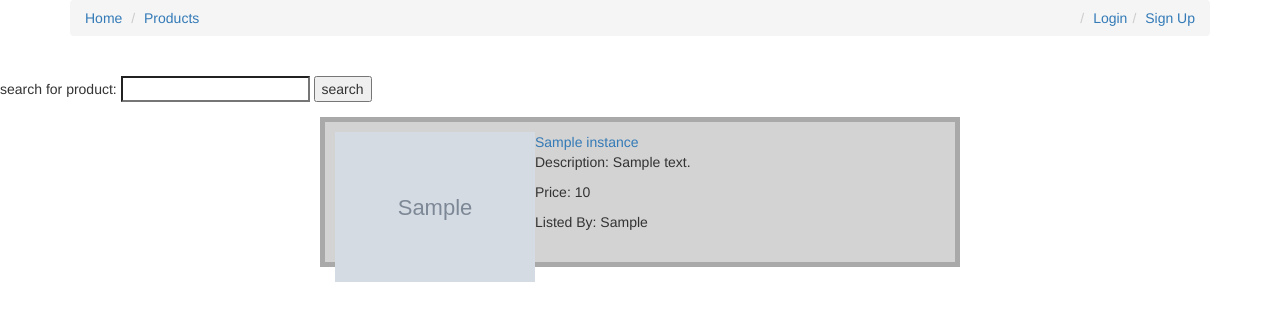
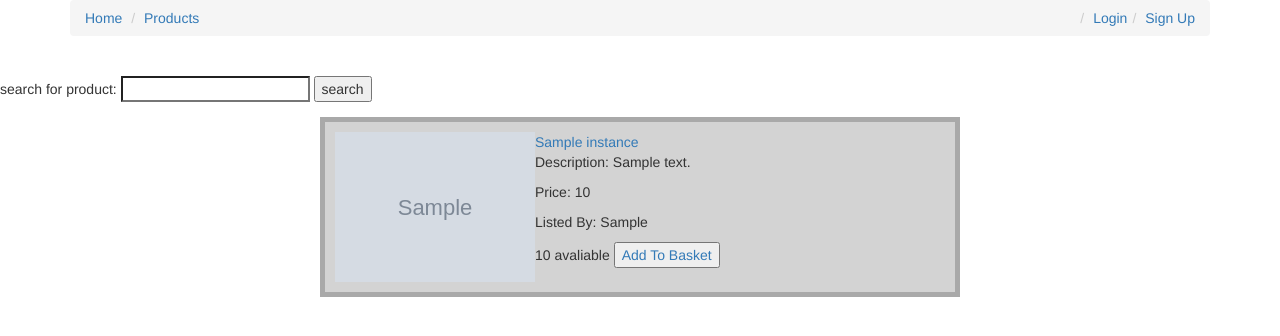
Before and after one commit to kieyard/django_marketplace, a Django app: template django_marketplace/products/templates/products/product_list.html in a window 1280 px wide. Shown: the top 336 px of the page. Run offline with Django 3.2, Linux system fonts and the light colour scheme; the template is opened without the code that fills it: most values are stand-ins (such as "Sample title", 1, 10 or a date in 2020); grey boxes marked "Sample" are stand-in pictures; some libraries are stand-ins or nearby versions.

Commit message:
improve basket
added quick add to basket links on products list
changed form to model form to prevent a negative quantities being entered
start quantity input at 1 instead of null

```diff
--- a/django_marketplace/products/templates/products/product_list.html
+++ b/django_marketplace/products/templates/products/product_list.html
@@ -20,6 +20,7 @@
 <p> Description: {{ instance.description }} </p>
 <p> Price: {{ instance.price }} </p>
 <p> Listed By: {{ instance.listedBy }}</p>
+<p>{{ instance.quantity }} avaliable <a href="{% url 'products:add_to_basket' instance.item_id 1 %}"><button>Add To Basket</button></a></p>
 </div>
 
 {% endfor %}
--- a/django_marketplace/products/views.py
+++ b/django_marketplace/products/views.py
@@ -70,7 +70,7 @@ def create_product_view(request, *args, **kwargs):
 def product_detail_view(request, item_id, *args, **kwargs):
 	obj = get_object_or_404(Product, item_id = item_id)
 	isMyProduct = str(obj.listedBy) == str(request.user)
-	form = AddToBasketForm()
+	form = AddToBasketForm(initial={'quantity': 1,})
 	if request.method == 'POST':
 		form = AddToBasketForm(request.POST, request.FILES)
 		if form.is_valid():
@@ -84,7 +84,7 @@ def product_detail_view(request, item_id, *args, **kwargs):
 	return render(request, 'products/product_detail.html', context)
 
 
-def add_to_basket(request, item_id, quantity):
+def add_to_basket(request, item_id, quantity=1):
 	my_basket, created = Basket.objects.get_or_create(user=request.user)
 	obj = get_object_or_404(Product, item_id = item_id)
 	entry = AddToBasket.objects.create(user = request.user, product=obj, basket=my_basket, quantity=quantity)
--- a/django_marketplace/static/css/style.css
+++ b/django_marketplace/static/css/style.css
@@ -4,7 +4,7 @@
 	border: 5px solid darkgrey;
 	margin-top: 15px;
 	padding: 10px;
-	height: 150px;
+	height: 180px;
 	left:25%;
 	width: 50%;
 	text-align: left;
```
Also changed, not shown: django_marketplace/products/forms.py (+5 -3 lines), django_marketplace/db.sqlite3.
